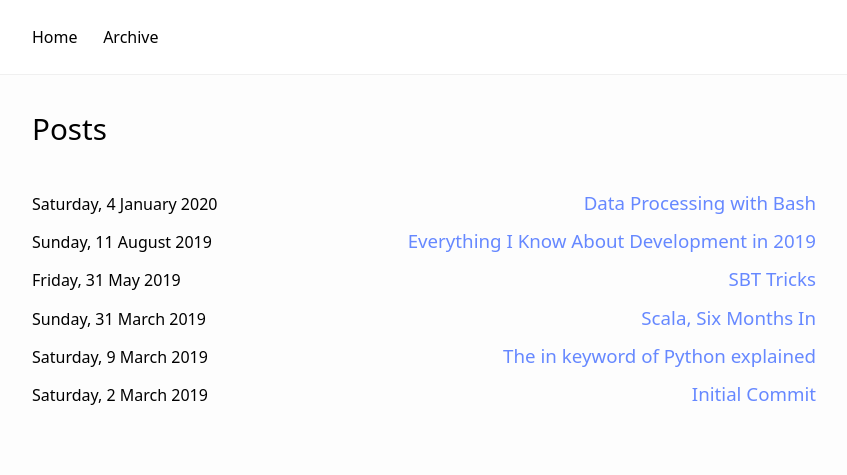
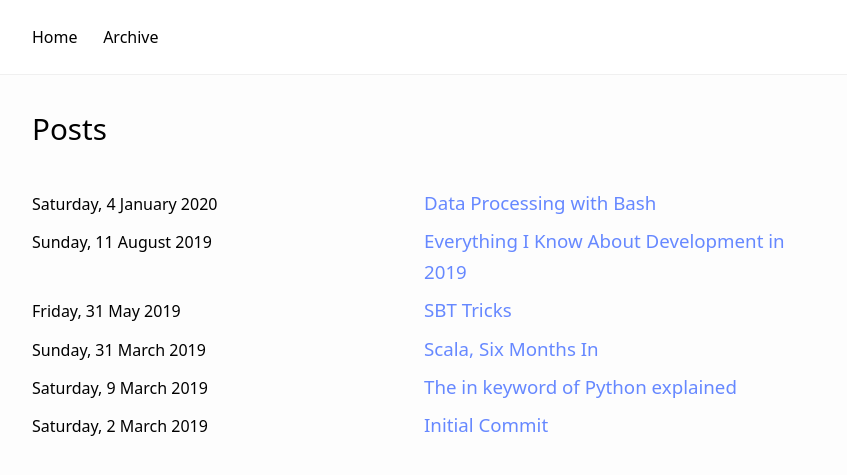
Before and after one commit to williamhaw/williamhaw.github.io, a Jekyll site: the page built from archive.md, in a window 1280 px wide. Shown: the top 475 px of the page, without its empty margins (216-1063 px from the left). Built offline with Jekyll 4.4.1, drawn with Linux system fonts in a browser that asks for light colours.

Commit message:
Fix archive layout for mobile

```diff
--- a/_layouts/home.html
+++ b/_layouts/home.html
@@ -31,7 +31,7 @@ layout: default
   {%- assign date_format = site.date_format | default: "%B %d, %Y" -%}
   <div  class="flex-container">
     <time datetime="{{ post.date | date_to_xmlschema }}">{{ post.date | date: date_format }}</time>
-    <h3><a href="{{ post.url | relative_url }}">{{ post.title }}</a></h3>
+    <h3 class="flex-item-50"><a href="{{ post.url | relative_url }}">{{ post.title }}</a></h3>
   </div>
   {% endfor %}
 </article>
--- a/assets/css/classes.sass
+++ b/assets/css/classes.sass
@@ -53,3 +53,6 @@
 .flex-container
   display: flex
   justify-content: space-between
+
+.flex-item-50
+  flex-basis: 50%
```
